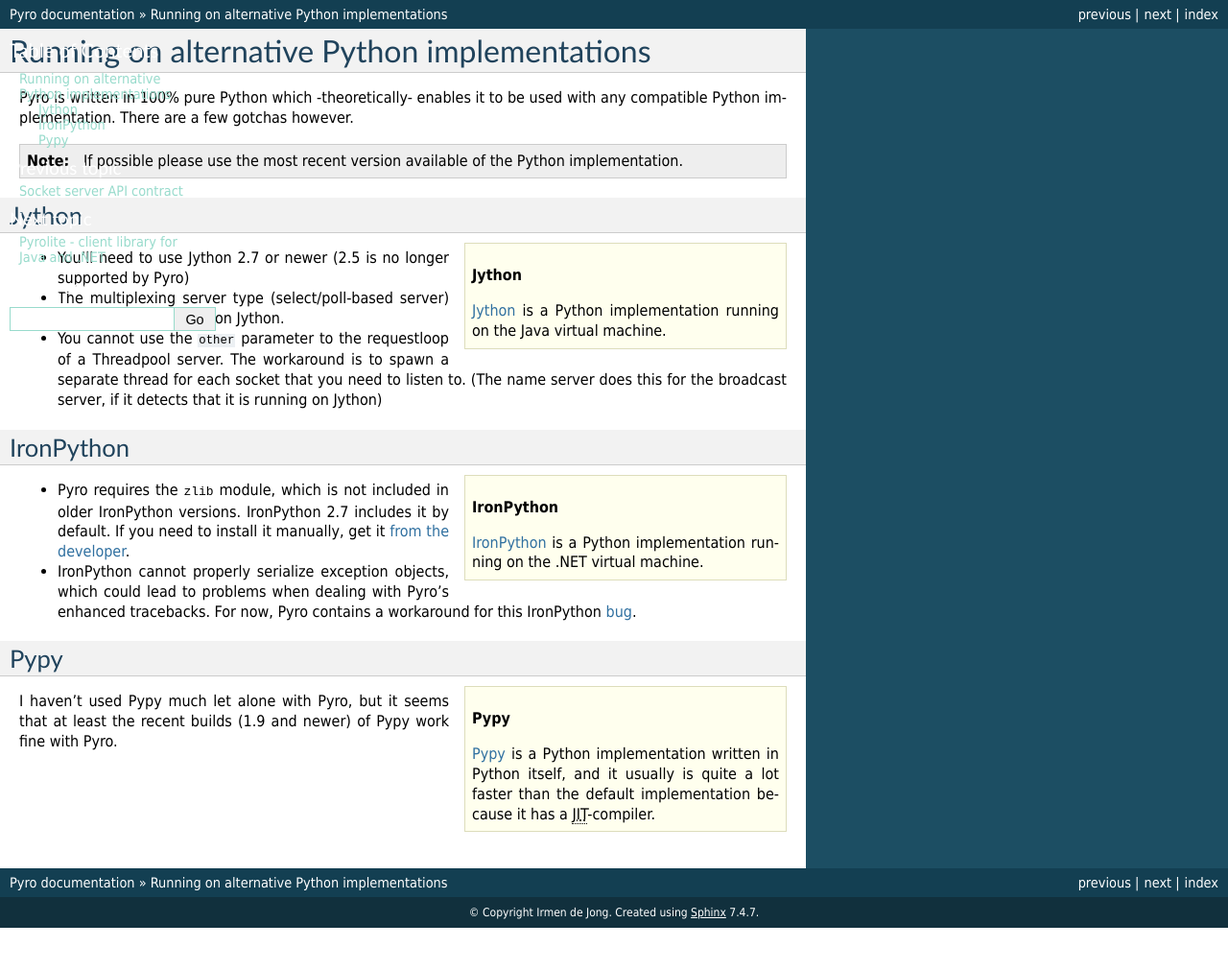
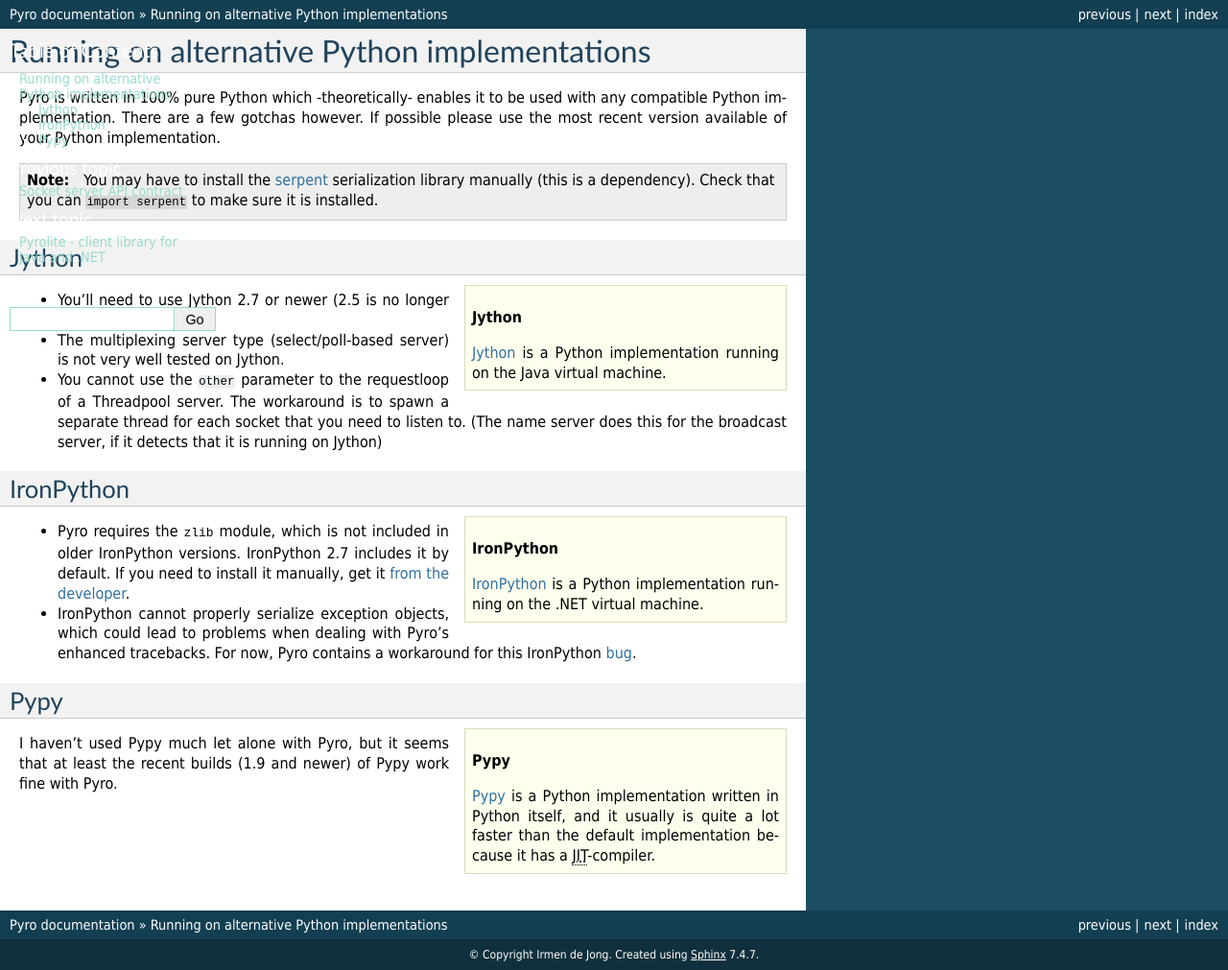
Before and after one commit to irmen/Pyro4, a Sphinx documentation site: the page built from docs/source/alternative.rst, in a window 1280 px wide. Shown: the whole page at 96% size. Built offline with Sphinx 7.4.7, drawn with Linux system fonts in a browser that asks for light colours; the version number could not be read and is left out; before the commit the page ends 967 px from its top, so only the background shows below that.

Commit message:
docs: manual installation of serpent mentioned

```diff
--- a/docs/source/alternative.rst
+++ b/docs/source/alternative.rst
@@ -3,11 +3,12 @@
 *********************************************
 
 Pyro is written in 100% pure Python which -theoretically- enables it to be used with
-any compatible Python implementation.
-There are a few gotchas however.
+any compatible Python implementation. There are a few gotchas however.
+If possible please use the most recent version available of your Python implementation.
 
 .. note::
-   If possible please use the most recent version available of the Python implementation.
+    You may have to install the `serpent <https://pypi.python.org/pypi/serpent>`_ serialization library manually (this is a dependency).
+    Check that you can ``import serpent`` to make sure it is installed.
 
 
 Jython
@@ -34,6 +35,7 @@
 - IronPython cannot properly serialize exception objects, which could lead to problems when dealing with
   Pyro's enhanced tracebacks. For now, Pyro contains a workaround for this IronPython `bug <http://ironpython.codeplex.com/workitem/30805>`_.
 
+
 Pypy
 ----
 .. sidebar:: Pypy
--- a/docs/source/changelog.rst
+++ b/docs/source/changelog.rst
@@ -1,6 +1,11 @@
 **********
 Change Log
 **********
+
+**Pyro 4.25**
+
+- docs: mention that you may have to install serpent manually (most notably with alternative Python implementations)
+
 
 **Pyro 4.24**
 
--- a/docs/source/conf.py
+++ b/docs/source/conf.py
@@ -116,7 +116,7 @@
 
 # The name of an image file (relative to this directory) to place at the top
 # of the sidebar.
-html_logo = "static/pyro.png"
+html_logo = "_static/pyro.png"
 
 # The name of an image file (within the static path) to use as favicon of the
 # docs.  This file should be a Windows icon file (.ico) being 16x16 or 32x32
```
Also changed, not shown: docs/source/install.rst (+7 -2 lines), 1 other file.
